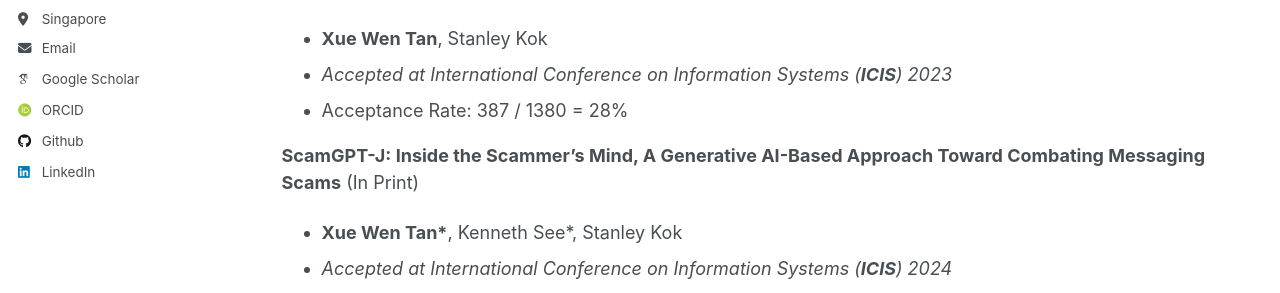
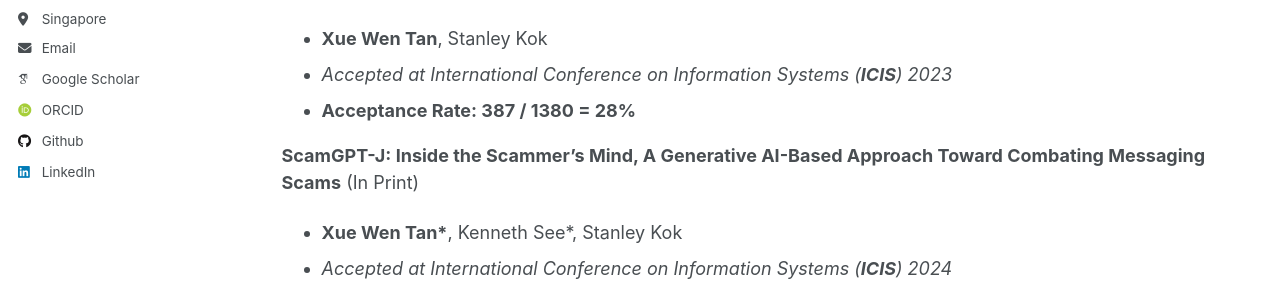
Before and after one commit to Chen-XueWen/Chen-XueWen.github.io, a Jekyll site: the page built from _pages/publications.md, in a window 1280 px wide. Shown: the part 394-687 px from the top of the page. Built offline with Jekyll 4.4.1, drawn with Linux system fonts in a browser that asks for light colours; some web fonts are replaced.

```diff
--- a/_pages/publications.md
+++ b/_pages/publications.md
@@ -11,7 +11,7 @@ My current research mainly focus on Natural Language Processing, specifically on
 **Explainable Risk Classification in Financial Reports** [[pdf]](https://arxiv.org/abs/2405.01881)[[video]](https://aisel.aisnet.org/icis2023/blockchain/blockchain/3/)
   - **Xue Wen Tan**, Stanley Kok
   - *Accepted at International Conference on Information Systems (**ICIS**) 2023*
-  - Acceptance Rate: 387 / 1380 = 28%
+  -  **Acceptance Rate: 387 / 1380 = 28%**
 
 **ScamGPT-J: Inside the Scammer’s Mind, A Generative AI-Based Approach Toward Combating Messaging Scams** (In Print)
   - **Xue Wen Tan\***, Kenneth See\*, Stanley Kok
```
